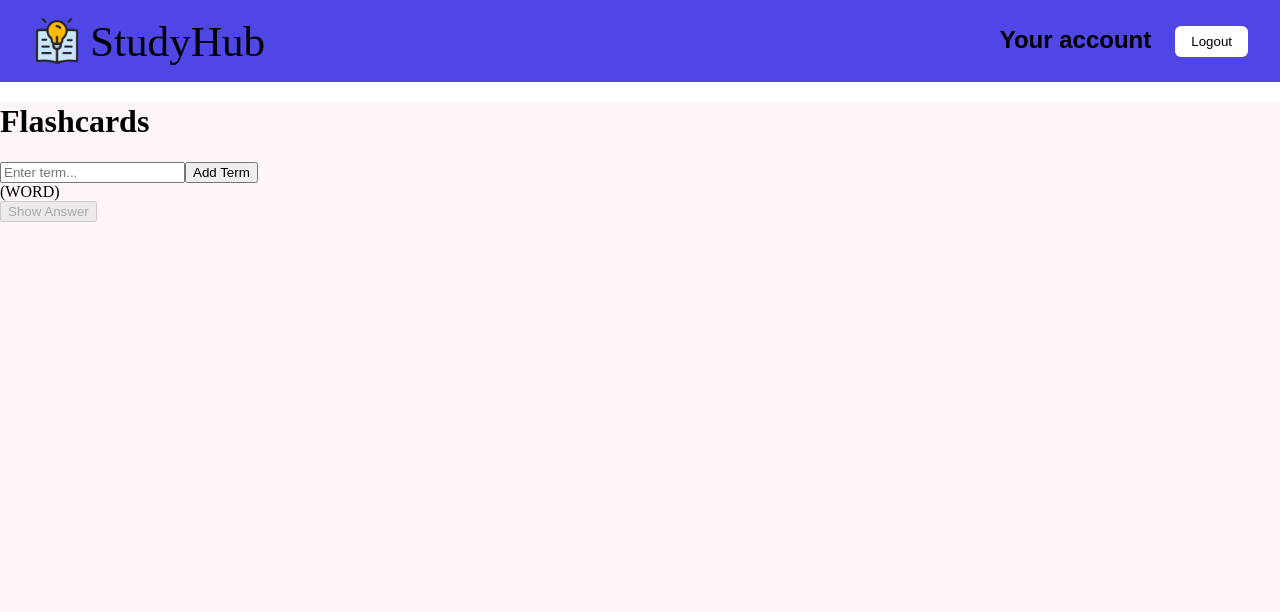
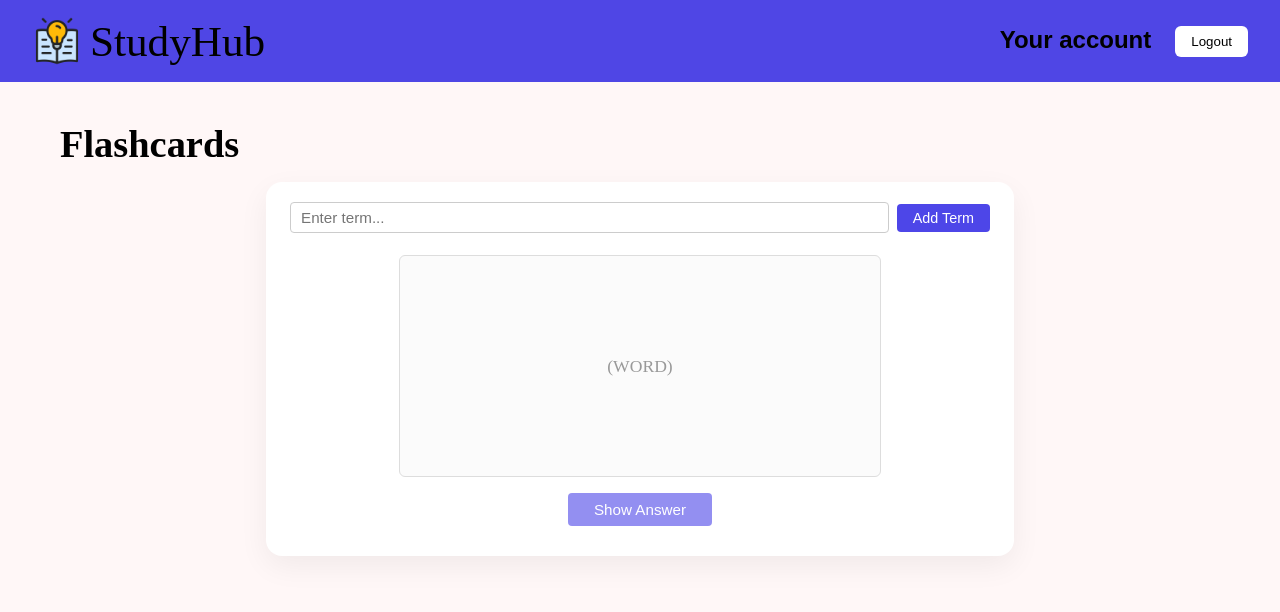
Before and after one commit to trg0124/FantasticFour, a React (Create React App) app in the folder frontend/studyhub/: page /flashcards in a window 1280 px wide. Shown: the top 612 px of the page. Built offline with nearby package versions, Linux system fonts and the light colour scheme; no server answers; sample sign-in values are in the browser's storage.

Commit message:
Update Flashcards.jsx

```diff
--- a/frontend/studyhub/src/pages/Flashcards.jsx
+++ b/frontend/studyhub/src/pages/Flashcards.jsx
@@ -1,4 +1,5 @@
-import { useEffect, useState } from "react";
+import React, { useEffect, useState } from "react";
+import "./Flashcards.css";
 
 export default function Flashcards() {
   const [term, setTerm] = useState("");
@@ -21,9 +22,7 @@ export default function Flashcards() {
     e.preventDefault();
     if (!term.trim()) return;
 
-    const definition = window.prompt(
-      "Enter the answer/definition for this term:"
-    );
+    const definition = window.prompt("Enter the answer/definition:");
     if (!definition || !definition.trim()) return;
 
     const newCard = {
@@ -34,17 +33,17 @@ export default function Flashcards() {
 
     setCards((prev) => [...prev, newCard]);
     setTerm("");
-    setCurrentIndex(cards.length); // go to the new card
+    setCurrentIndex(cards.length);
     setShowFront(true);
   };
 
   const toggleShow = () => {
-    if (cards.length === 0) return;
+    if (!cards.length) return;
     setShowFront((prev) => !prev);
   };
 
   const nextCard = () => {
-    if (cards.length === 0) return;
+    if (!cards.length) return;
     setCurrentIndex((prev) => (prev + 1) % cards.length);
     setShowFront(true);
   };
@@ -53,13 +52,16 @@ export default function Flashcards() {
 
   return (
     <div className="flashcards-page">
-      {/* Big title like the mockup */}
-      <h1 className="flashcards-title">Flashcards</h1>
+      {/* Page title */}
+      <div className="flashcards-title-row">
+        <h1 className="flashcards-title">Flashcards</h1>
+      </div>
 
-      {/* White box in the center */}
-      <section className="flashcards-panel-outer">
+      {/* White card container */}
+      <div className="flashcards-panel-outer">
         <div className="flashcards-panel-inner">
-          {/* Top bar: Enter Term + Add Term */}
+
+          {/* Input row */}
           <form className="flashcards-input-row" onSubmit={handleAddCard}>
             <input
               type="text"
@@ -72,22 +74,22 @@ export default function Flashcards() {
             </button>
           </form>
 
-          {/* Big card + button */}
+          {/* Flashcard section */}
           <div className="flashcards-card-area">
             <div
               className={
-                cards.length === 0
-                  ? "flashcards-card flashcards-card-empty"
-                  : "flashcards-card"
+                cards.length
+                  ? "flashcards-card"
+                  : "flashcards-card flashcards-card-empty"
               }
               onClick={nextCard}
             >
-              {cards.length === 0 ? (
-                <span className="flashcards-placeholder">(WORD)</span>
-              ) : (
+              {cards.length ? (
                 <span className="flashcards-text">
                   {showFront ? currentCard.term : currentCard.definition}
                 </span>
+              ) : (
+                <span className="flashcards-placeholder">(WORD)</span>
               )}
             </div>
 
@@ -95,20 +97,19 @@ export default function Flashcards() {
               type="button"
               className="flashcards-main-btn"
               onClick={toggleShow}
-              disabled={cards.length === 0}
+              disabled={!cards.length}
             >
               {showFront ? "Show Answer" : "Show Term"}
             </button>
 
             {cards.length > 0 && (
               <p className="flashcards-counter">
-                Card {currentIndex + 1} of {cards.length} &mdash; click the card
-                to see the next one
+                Card {currentIndex + 1} of {cards.length} — click the card to go next
               </p>
             )}
           </div>
         </div>
-      </section>
+      </div>
     </div>
   );
 }
```
